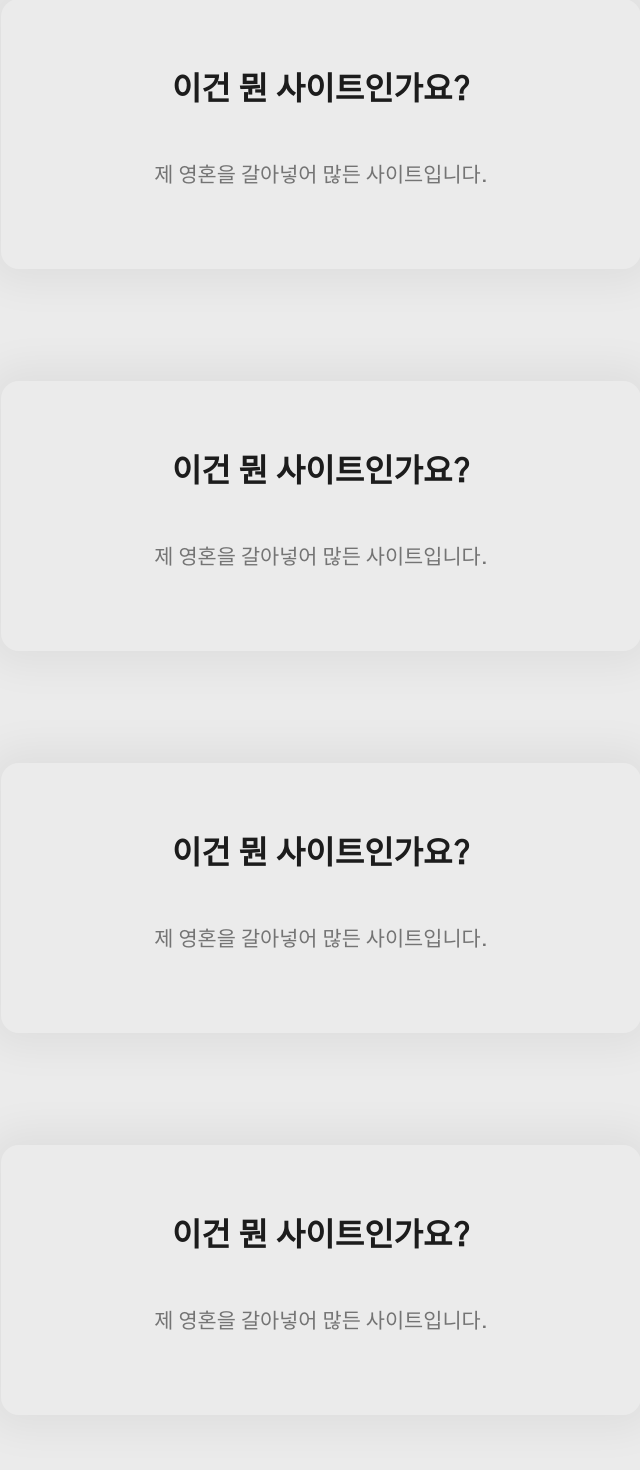
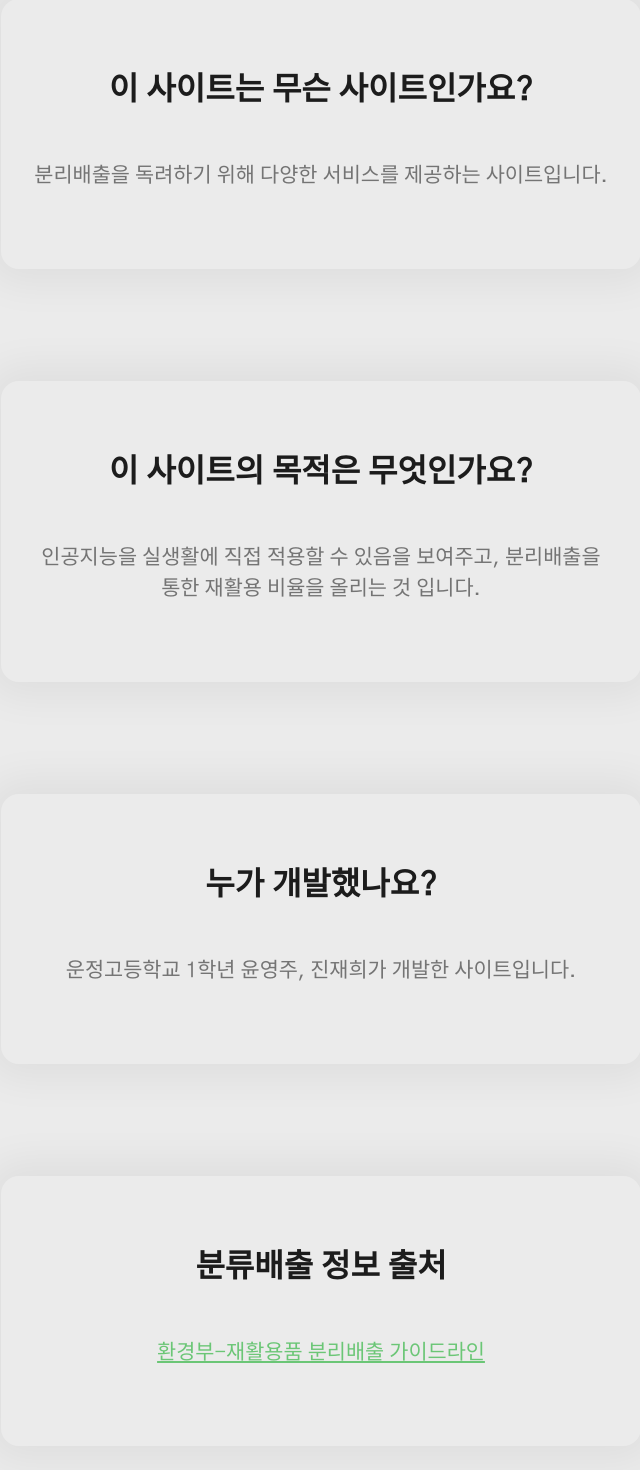
Before and after one commit to youngjoo9992/disposal-guide, a React (Create React App) app: page /about in a window 1280 px wide. Shown: the part 340-1810 px from the top of the page, without its empty margins (319-959 px from the left). Built offline with nearby package versions, Linux system fonts and the light colour scheme; a web font is replaced by a local one.

Commit message:
feat: completed Disposal Guide beta version

```diff
--- a/public/tm-my-image-model/metadata.json
+++ b/public/tm-my-image-model/metadata.json
@@ -1 +1 @@
-{"tfjsVersion":"1.3.1","tmVersion":"2.4.5","packageVersion":"0.8.4-alpha2","packageName":"@teachablemachine/image","timeStamp":"2022-12-28T00:07:10.676Z","userMetadata":{},"modelName":"tm-my-image-model","labels":["건전지","배달용기","뷰테인가스용기","비닐봉투","스티로폼","식용유","신문지","아이스팩","살충제","종이팩","유리병","종이상자","종이컵","캔","페트병","형광등"],"imageSize":224}
+{"tfjsVersion":"1.3.1","tmVersion":"2.4.5","packageVersion":"0.8.4-alpha2","packageName":"@teachablemachine/image","timeStamp":"2022-12-29T00:21:51.909Z","userMetadata":{},"modelName":"tm-my-image-model","labels":["건전지","배달용기","뷰테인가스용기","비닐봉투","스티로폼","식용유","신문지","아이스팩","살충제","종이팩","유리병","종이상자","종이컵","캔","페트병","형광등"],"imageSize":224}
--- a/src/App.js
+++ b/src/App.js
@@ -12,15 +12,15 @@ import Lens from "./pages/Lens";
 import List from "./pages/List";
 import About from "./pages/About";
 
-const router = createBrowserRouter(
-  createRoutesFromElements(
-    <Route path="/" element={<Root />} errorElement={<Error />}>
-      <Route index element={<Main />} />
-      <Route index path="lens" element={<Lens />} />
-      <Route index path="list" element={<List />} />
-    </Route>
-  )
-);
+// const router = createBrowserRouter(
+//   createRoutesFromElements(
+//     <Route path="/" element={<Root />} errorElement={<Error />}>
+//       <Route index element={<Main />} />
+//       <Route index path="lens" element={<Lens />} />
+//       <Route index path="list" element={<List />} />
+//     </Route>
+//   )
+// );
 
 function App() {
   // return <RouterProvider router={router} />;
--- a/src/components/Base.js
+++ b/src/components/Base.js
@@ -18,6 +18,7 @@ export const Container = styled.div`
   background-color: var(--background);
   margin: 0;
   margin-top: 3.5rem;
+  overflow-x: hidden;
 `;
 
 export const Heading = motion(styled.h1`
--- a/src/components/Navbar.js
+++ b/src/components/Navbar.js
@@ -5,11 +5,12 @@ import { Link } from "react-router-dom";
 import { Logo } from "./Base";
 import { motion } from "framer-motion";
 
-const NavbarContainer = motion(styled.div`
+const NavbarContainer = styled.div`
   width: 100vw;
   height: ${(props) => {
     return props.menu ? "100vh" : "3.5rem";
   }};
+  transition: height 0.5s;
   display: flex;
   flex-direction: column;
   align-items: center;
@@ -24,7 +25,8 @@ const NavbarContainer = motion(styled.div`
   padding: 0.5rem;
   backdrop-filter: blur(15px);
   z-index: 100;
-`);
+  overflow: hidden;
+`;
 
 const NavbarTopContainer = motion(styled.div`
   display: flex;
@@ -49,6 +51,7 @@ const LogoArea = motion(styled.div`
 const Menu = motion(styled.div`
   width: 3rem;
   height: 2.5rem;
+  cursor: pointer;
   /* margin-right: 2rem; */
 `);
 
@@ -61,32 +64,66 @@ const MenuTab = motion(styled.div`
   width: 100vw;
   height: 100%;
   backdrop-filter: blur(15px);
-  position: fixed;
   top: 3.5rem;
   left: 0;
   z-index: 100;
   padding: 0px 1rem 0px 1rem;
   box-sizing: border-box;
   margin-top: 2rem;
+  display: flex;
+  flex-direction: column;
+  align-items: center;
 `);
 
-const MenuElement = motion(styled.div`
-  width: 100%;
+const MenuElement = styled.div`
+  transition: width 0.5s;
   box-sizing: border-box;
   margin-top: 1rem;
+  display: flex;
+  flex-direction: column;
+  align-items: center;
+`;
+
+const Highlighter = styled.div`
+  width: ${(props) => {
+    if (props.menuToggle) {
+      return "100%";
+    } else {
+      return "0px";
+    }
+  }};
+  background-color: var(--accent-color);
+  filter: brightness(1.2);
+  height: 2rem;
+  position: relative;
+  transition: width 0.5s;
+  bottom: 1.5rem;
+  z-index: -1;
+  display: flex;
+  flex-direction: column;
+  align-items: center;
+  justify-content: center;
+  overflow: hidden;
+`;
+
+const MenuText = styled.div`
   text-decoration: none;
   font-size: 2rem;
   font-weight: 700;
-`);
+`;
 
 const Navbar = () => {
   const [menuToggle, setMenuToggle] = useState(false);
 
   return (
-    <>
     <NavbarContainer menu={menuToggle} layoutId="nav-container">
       <NavbarTopContainer layoutId="nav-top-container">
-          <Link to="/" style={{ textDecoration: "none" }}>
+        <Link
+          to="/"
+          style={{
+            textDecoration: "none",
+          }}
+        >
           <LogoArea layoutId="nav-logo">
             <Logo
               width="1.7rem"
@@ -106,49 +143,99 @@ const Navbar = () => {
           <MenuIcon />
         </Menu>
       </NavbarTopContainer>
-        {menuToggle && (
       <MenuTab>
         <Link
-              to="lens"
-              style={{ textDecoration: "none", color: "var(--main-text)" }}
+          to="/"
+          style={{
+            textDecoration: "none",
+            color: "var(--main-text)",
+            display: "flex",
+            flexDirection: "column",
+            alignItems: "center",
+          }}
           onClick={() => {
             setMenuToggle(!menuToggle);
           }}
         >
-              <MenuElement>분리배출 인공지능 렌즈</MenuElement>
+          <MenuElement>
+            <MenuText>메인 화면</MenuText>
+            <Highlighter menuToggle={menuToggle}></Highlighter>
+          </MenuElement>
         </Link>
         <Link
-              to="list"
-              style={{ textDecoration: "none", color: "var(--main-text)" }}
+          to="lens"
+          style={{
+            textDecoration: "none",
+            color: "var(--main-text)",
+            display: "flex",
+            flexDirection: "column",
+            alignItems: "center",
+          }}
           onClick={() => {
             setMenuToggle(!menuToggle);
           }}
         >
-              <MenuElement>분리배출 물품 리스트</MenuElement>
+          <MenuElement>
+            <MenuText>분리배출 인공지능 렌즈</MenuText>
+            <Highlighter menuToggle={menuToggle} />
+          </MenuElement>
         </Link>
         <Link
           to="list"
-              style={{ textDecoration: "none", color: "var(--main-text)" }}
+          style={{
+            textDecoration: "none",
+            color: "var(--main-text)",
+            display: "flex",
+            flexDirection: "column",
+            alignItems: "center",
+          }}
           onClick={() => {
             setMenuToggle(!menuToggle);
           }}
         >
-              <MenuElement>분리배출 검색</MenuElement>
+          <MenuElement>
+            <MenuText>분리배출 물품 리스트</MenuText>
+            <Highlighter menuToggle={menuToggle} />
+          </MenuElement>
         </Link>
         <Link
-              to="about"
-              style={{ textDecoration: "none", color: "var(--main-text)" }}
+          to="list"
+          style={{
+            textDecoration: "none",
+            color: "var(--main-text)",
+            display: "flex",
+            flexDirection: "column",
+            alignItems: "center",
+          }}
           onClick={() => {
             setMenuToggle(!menuToggle);
           }}
         >
-              <MenuElement>사이트 정보</MenuElement>
+          <MenuElement>
+            <MenuText>분리배출 검색</MenuText>
+            <Highlighter menuToggle={menuToggle} />
+          </MenuElement>
+        </Link>
+        <Link
+          to="about"
+          style={{
+            textDecoration: "none",
+            color: "var(--main-text)",
+            display: "flex",
+            flexDirection: "column",
+            alignItems: "center",
+          }}
+          onClick={() => {
+            setMenuToggle(!menuToggle);
+          }}
+        >
+          <MenuElement>
+            <MenuText>사이트 정보</MenuText>
+            <Highlighter menuToggle={menuToggle} />
+          </MenuElement>
         </Link>
       </MenuTab>
-        )}
     </NavbarContainer>
-      {/* {menuToggle && <MenuTab />} */}
-    </>
   );
 };
 
--- a/src/model/Database.js
+++ b/src/model/Database.js
@@ -132,19 +132,16 @@ export const disposalObjects = [
 
 export const about = [
   {
-    title: "이건 뭔 사이트인가요?",
-    content: "제 영혼을 갈아넣어 많든 사이트입니다.",
+    title: "이 사이트는 무슨 사이트인가요?",
+    content: "분리배출을 독려하기 위해 다양한 서비스를 제공하는 사이트입니다.",
   },
   {
-    title: "이건 뭔 사이트인가요?",
-    content: "제 영혼을 갈아넣어 많든 사이트입니다.",
+    title: "이 사이트의 목적은 무엇인가요?",
+    content:
+      "인공지능을 실생활에 직접 적용할 수 있음을 보여주고, 분리배출을 통한 재활용 비율을 올리는 것 입니다.",
   },
   {
-    title: "이건 뭔 사이트인가요?",
-    content: "제 영혼을 갈아넣어 많든 사이트입니다.",
-  },
-  {
-    title: "이건 뭔 사이트인가요?",
-    content: "제 영혼을 갈아넣어 많든 사이트입니다.",
+    title: "누가 개발했나요?",
+    content: "운정고등학교 1학년 윤영주, 진재희가 개발한 사이트입니다.",
   },
 ];
--- a/src/pages/About.js
+++ b/src/pages/About.js
@@ -2,6 +2,7 @@ import { Container, Heading, Content } from "../components/Base";
 import { about } from "../model/Database";
 import { motion } from "framer-motion";
 import styled from "styled-components";
+import { Link } from "react-router-dom";
 
 const ObjectDiv = motion(styled.div`
   width: 50%;
@@ -40,6 +41,10 @@ const ListObjectContainer = ({ object, content }) => {
   );
 };
 
+const HyperLink = styled.a`
+  color: var(--accent-color);
+`;
+
 const About = () => {
   return (
     <Container>
@@ -52,6 +57,33 @@ const About = () => {
           key={idx}
         />
       ))}
+      <ObjectDiv
+        initial={{ opacity: 0 }}
+        whileInView={{ opacity: 1 }}
+        viewport={{ amount: "0.8" }}
+      >
+        <Heading style={{ fontSize: "4vh" }}>분류배출 정보 출처</Heading>
+
+        <Content
+          style={{
+            margin: "3rem 0px 1rem 0px",
+            color: "var(--sub-text)",
+            fontSize: "130%",
+          }}
+        >
+          <HyperLink
+            target="_blank"
+            href="https://me.go.kr/home/web/public_info/read.do?pagerOffset=0&maxPageItems=10&maxIndexPages=10&searchKey=&searchValue=&menuId=10357&orgCd=&condition.publicInfoMasterId=6&condition.deleteYn=N&publicInfoId=934&menuId=10357"
+          >
+            환경부-재활용품 분리배출 가이드라인
+          </HyperLink>
+        </Content>
+      </ObjectDiv>
+      <ListObjectContainer
+        object="저작권"
+        content="© 2022 Disopsal Guide All rights reserved.
+        "
+      />
     </Container>
   );
 };
```
Also changed, not shown: public/tm-my-image-model/model.json, 2 other files (tests, documents, lock files or other folders). Lines whose indentation alone changed are shown as unchanged.
